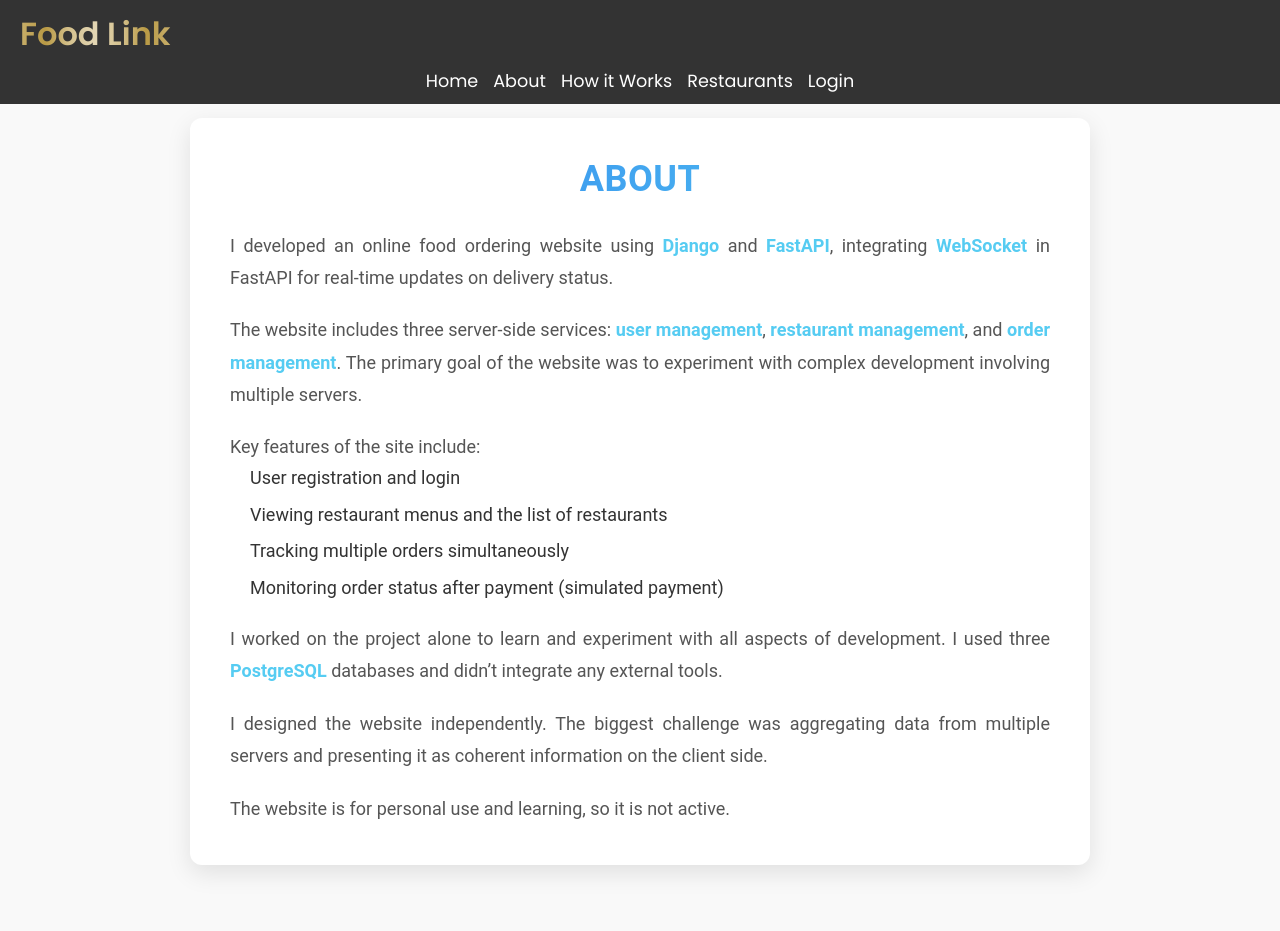
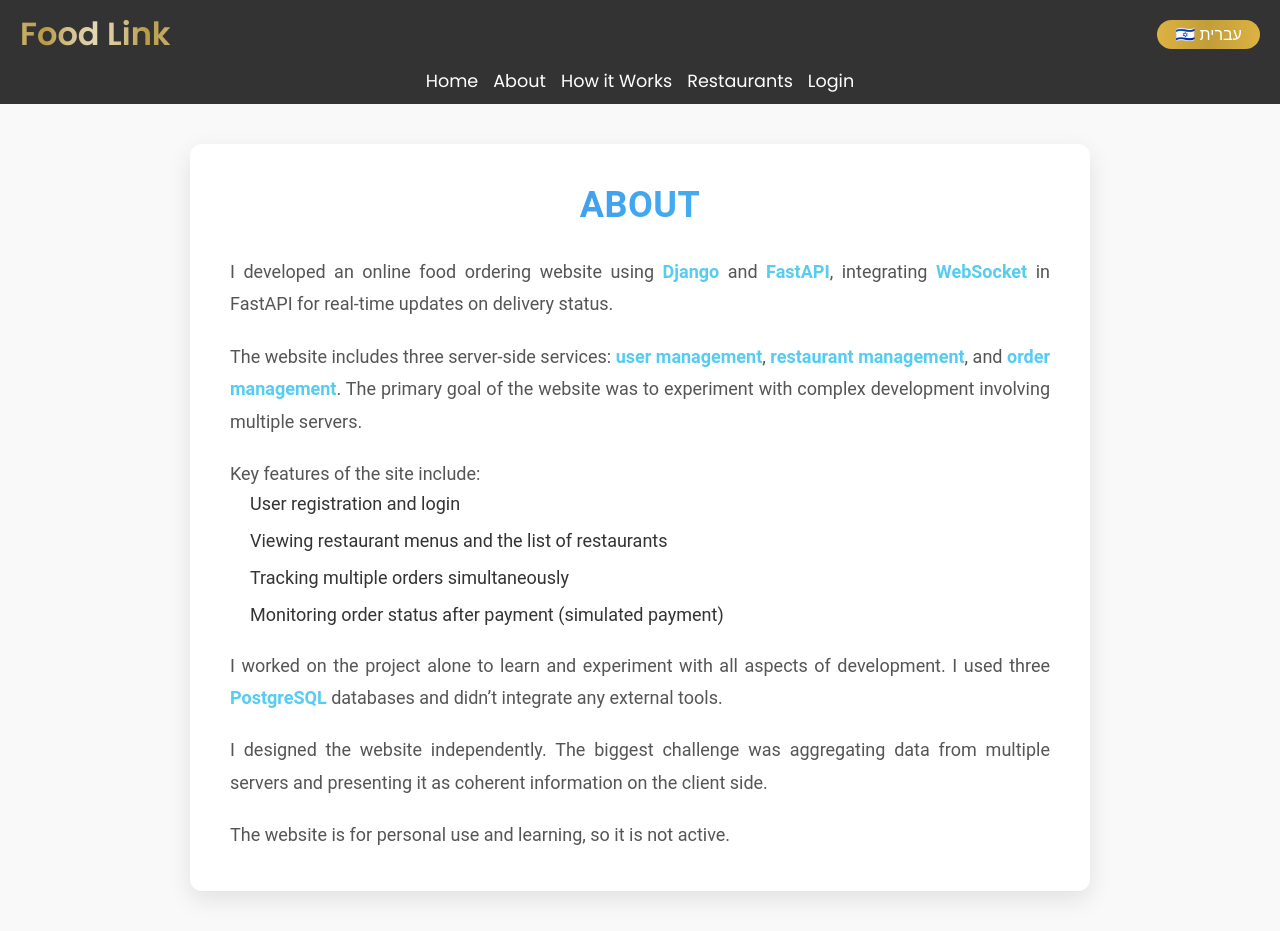
Before and after one commit to razmazlih/FoodLink-front, a React (Create React App) app: page /about in a window 1280 px wide. Before the commit the page ends 905 px from the top, so only its background shows below. Built offline with nearby package versions, Linux system fonts and the light colour scheme; no server answers.

Commit message:
add button to change lang + hebrew lang

```diff
--- a/src/components/navbar/Navbar.css
+++ b/src/components/navbar/Navbar.css
@@ -13,12 +13,12 @@
 }
 
 .navbar-space {
-    height: 77.5px;
+    height: 104px;
     transition: height 0.3s ease-in-out;
 }
 
 .navbar-space.active {
-    height: 323px;
+    height: 374px;
 }
 
 .navbar-header {
@@ -109,6 +109,10 @@
 }
 
 @media (max-width: 768px) {
+    .navbar-space {
+        height: 77.5px;
+    }
+
     .navbar-toggle {
         display: block;
     }
@@ -127,4 +131,42 @@
     .navbar-item {
         text-align: center;
     }
+
+    .language-selector {
+        display: none;
+    }
+
+    .navbar-list.open .language-selector {
+        display: flex;
+        justify-content: center;
+        width: 100%;
+        margin-top: 10px;
+    }
 }
+
+.language-selector {
+    display: flex;
+    align-items: center;
+    gap: 10px;
+}
+
+.language-selector button {
+    width: 103px;
+    background: linear-gradient(
+        to right,
+        #dcb342,
+        #c29d38,
+        #dcb342
+    );
+    color: white;
+    border: none;
+    padding: 5px 10px;
+    font-size: 1rem;
+    cursor: pointer;
+    transition: transform 0.3s ease-in-out;
+    border-radius: 20px;
+}
+
+.language-selector button:hover {
+    transform: scale(1.05);
+}
--- a/src/components/navbar/Navbar.jsx
+++ b/src/components/navbar/Navbar.jsx
@@ -1,15 +1,26 @@
-import React, { useState } from 'react';
+import React, { useState, useEffect } from 'react';
 import { Link } from 'react-router-dom';
 import { useContext } from 'react';
 import { AuthContext } from '../../context/AuthContext';
 import { CartContext } from '../../context/CartContext';
+import { useTranslation } from 'react-i18next';
 import CartNavbar from '../cart/CartNavbar';
 import './Navbar.css';
 
-const Navbar = () => {
+const Navbar = ({ changeLanguage }) => {
     const { isLoggedIn, handleLogout } = useContext(AuthContext);
     const { showing, setShowing } = useContext(CartContext);
     const [isMenuOpen, setIsMenuOpen] = useState(false);
+    const { t, i18n } = useTranslation();
+    const [isMobile, setIsMobile] = useState(window.innerWidth < 768);
+
+    useEffect(() => {
+        const handleResize = () => {
+            setIsMobile(window.innerWidth < 768);
+        };
+        window.addEventListener('resize', handleResize);
+        return () => window.removeEventListener('resize', handleResize);
+    }, []);
 
     const toggleMenu = () => {
         setIsMenuOpen(!isMenuOpen);
@@ -19,77 +30,76 @@ const Navbar = () => {
         setIsMenuOpen(false);
     };
 
+    const toggleLanguage = () => {
+        const newLanguage = i18n.language === 'en' ? 'he' : 'en';
+        changeLanguage(newLanguage);
+    };
+
     return (
         <>
             <div className="navbar">
                 <div className="navbar-header">
                     <h1 className="navbar-title">Food Link</h1>
+
+                    {/* כפתור שינוי שפה חיצוני - רק במסכים גדולים */}
+                    {!isMobile && (
+                        <div className="language-selector">
+                            <button onClick={toggleLanguage}>
+                                {i18n.language === 'en' ? '🇮🇱 עברית' : '🇺🇸 English'}
+                            </button>
+                        </div>
+                    )}
+
                     <button className="navbar-toggle" onClick={toggleMenu}>
                         ☰
                     </button>
                 </div>
                 <ul className={`navbar-list ${isMenuOpen ? 'open' : ''}`}>
                     {[
-                        { name: 'Home', link: '/' },
-                        { name: 'About', link: '/about' },
-                        { name: 'How it Works', link: '/how-it-works' },
-                        { name: 'Restaurants', link: '/restaurants' },
+                        { name: t('home'), link: '/' },
+                        { name: t('about'), link: '/about' },
+                        { name: t('howItWorks'), link: '/how-it-works' },
+                        { name: t('restaurants'), link: '/restaurants' },
                     ].map((item, index) => (
                         <li key={index} className="navbar-item">
-                            <Link
-                                to={item.link}
-                                className="navbar-link"
-                                onClick={closeMenu}
-                            >
+                            <Link to={item.link} className="navbar-link" onClick={closeMenu}>
                                 {item.name}
                             </Link>
                         </li>
                     ))}
+
                     {isLoggedIn ? (
                         <>
                             <li className="navbar-item">
-                                <Link
-                                    to={'/my-orders'}
-                                    className="navbar-link"
-                                    onClick={closeMenu}
-                                >
-                                    My Orders
+                                <Link to={'/my-orders'} className="navbar-link" onClick={closeMenu}>
+                                    {t('myOrders')}
                                 </Link>
                             </li>
                             <li className="navbar-item">
-                                <Link
-                                    to="#"
-                                    className="navbar-link"
-                                    onClick={() => {
-                                        setShowing(!showing);
-                                        closeMenu();
-                                    }}
-                                >
-                                    My Cart
+                                <Link to="#" className="navbar-link" onClick={() => { setShowing(!showing); closeMenu(); }}>
+                                    {t('myCart')}
                                 </Link>
                             </li>
                             <li className="navbar-item">
-                                <Link
-                                    to="/login"
-                                    className="navbar-link"
-                                    onClick={() => {
-                                        handleLogout();
-                                        closeMenu();
-                                    }}
-                                >
-                                    Logout
+                                <Link to="/login" className="navbar-link" onClick={() => { handleLogout(); closeMenu(); }}>
+                                    {t('logout')}
                                 </Link>
                             </li>
                         </>
                     ) : (
                         <li className="navbar-item">
-                            <Link
-                                to={'/login'}
-                                className="navbar-link"
-                                onClick={closeMenu}
-                            >
-                                Login
+                            <Link to={'/login'} className="navbar-link" onClick={closeMenu}>
+                                {t('login')}
                             </Link>
+                        </li>
+                    )}
+
+                    {/* כפתור שינוי שפה פנימי - רק במסכים קטנים כשהתפריט פתוח */}
+                    {isMobile && isMenuOpen && (
+                        <li className="language-selector">
+                            <button onClick={toggleLanguage}>
+                                {i18n.language === 'en' ? '🇮🇱 עברית' : '🇺🇸 English'}
+                            </button>
                         </li>
                     )}
                 </ul>
```
